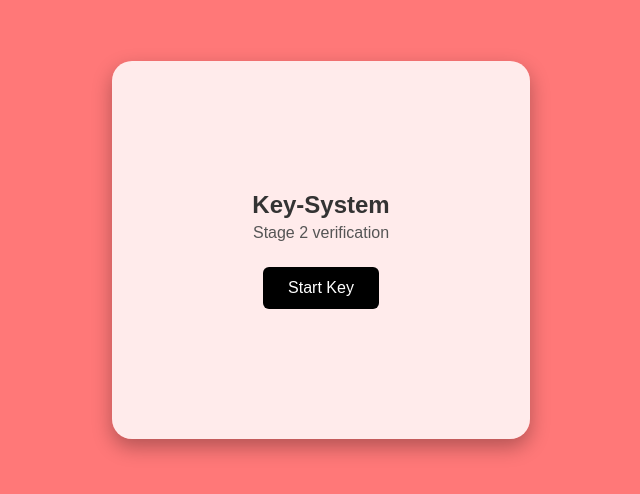
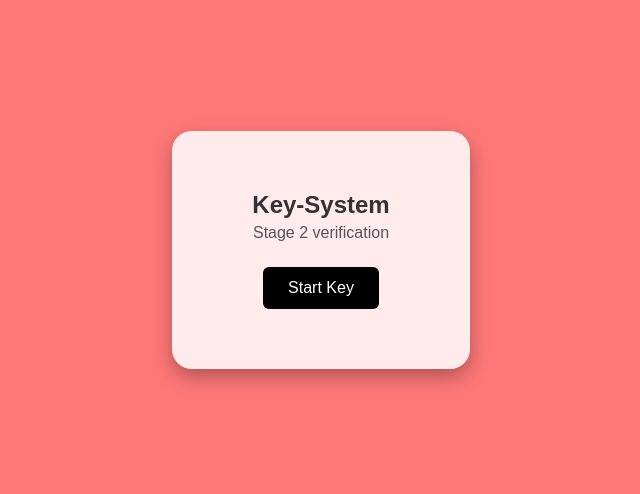
Before and after one commit to Hunteraze/MoonCity-Key.github.io, a plain HTML site: page Key2verif.html in a window 1280 px wide. Shown: the part 150-644 px from the top of the page, without its empty margins (319-959 px from the left). Drawn offline with Linux system fonts and the light colour scheme.

Commit message:
Update Key2verif.html

```diff
--- a/Key2verif.html
+++ b/Key2verif.html
@@ -31,7 +31,7 @@
     .container {
       background: rgba(255, 255, 255, 0.85);
       border-radius: 20px;
-      padding: 130px 140px;
+      padding: 60px 80px;
       text-align: center;
       box-shadow: 0 8px 20px rgba(0,0,0,0.3);
       max-width: 400px;
```
